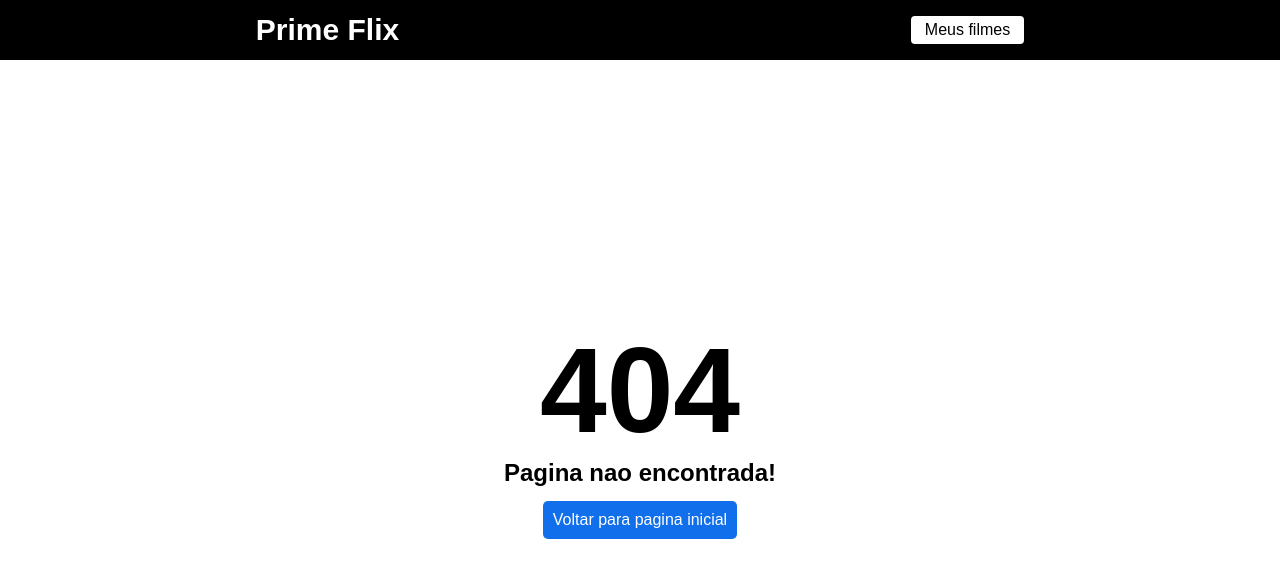
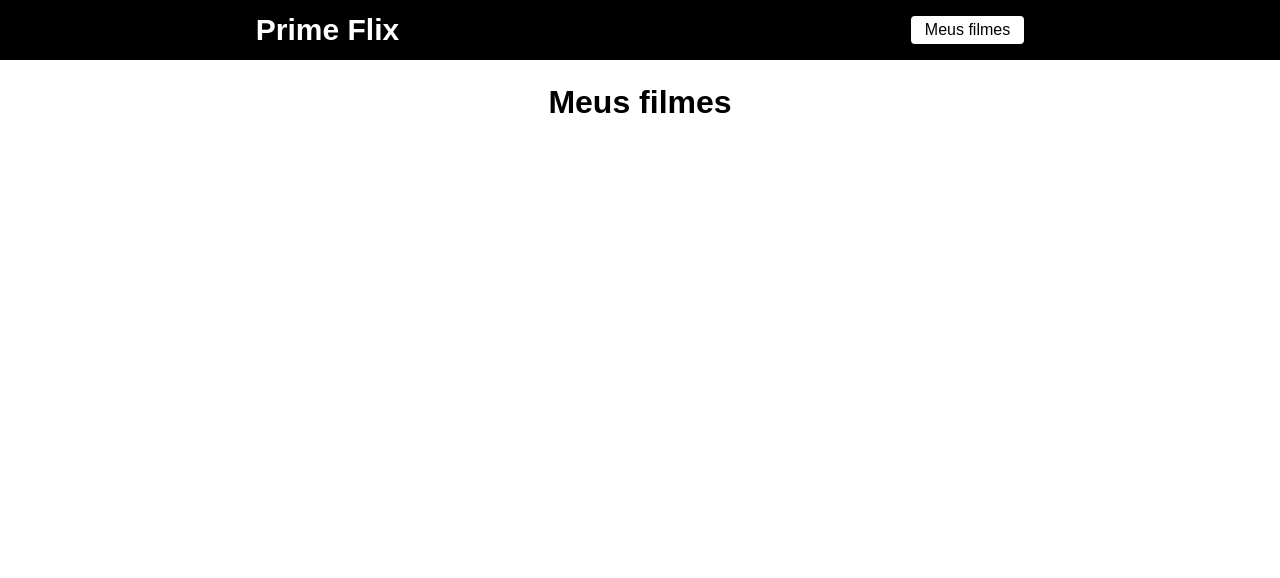
Before and after one commit to gctoledo/primeflix, a React (Create React App) app: page /favorites in a window 1280 px wide. Before the commit this address had no page. Shown: the top 578 px of the page. Built offline with nearby package versions, Linux system fonts and the light colour scheme.

Commit message:
feat: add Favorites page

```diff
--- /dev/null
+++ b/src/pages/Favorites/favorites.css
@@ -0,0 +1,38 @@
+.my-list {
+  margin-top: 24px;
+  display: flex;
+  flex-direction: column;
+  align-items: center;
+}
+
+.my-list h1 {
+  margin-bottom: 14px;
+}
+
+.my-list span {
+  font-size: 18px;
+}
+
+.my-list ul {
+  width: 720px;
+}
+
+.my-list ul li {
+  list-style: none;
+  display: flex;
+  justify-content: space-between;
+  align-items: center;
+  margin-bottom: 14px;
+}
+
+.my-list div {
+  display: flex;
+  justify-content: center;
+  align-items: center;
+}
+
+.my-list div a {
+  text-decoration: none;
+  color: #116feb;
+  margin-right: 14px;
+}
--- /dev/null
+++ b/src/pages/Favorites/index.js
@@ -0,0 +1,33 @@
+import { useState, useEffect } from "react";
+import { Link } from "react-router-dom";
+
+import "./favorites.css";
+
+const Favorites = () => {
+  const [movies, setMovies] = useState([]);
+
+  useEffect(() => {
+    const myList = localStorage.getItem("@primeflix");
+    setMovies(JSON.parse(myList) || []);
+  }, []);
+
+  return (
+    <div className="my-list">
+      <h1>Meus filmes</h1>
+
+      <ul>
+        {movies.map((movie) => (
+          <li key={movie.id}>
+            <span>{movie.title}</span>
+            <div>
+              <Link to={`/movie/${movie.id}`}>Ver detalhes</Link>
+              <button>Excluir</button>
+            </div>
+          </li>
+        ))}
+      </ul>
+    </div>
+  );
+};
+
+export default Favorites;
--- a/src/routes.js
+++ b/src/routes.js
@@ -4,6 +4,7 @@
 import Movie from "./pages/Movie";
 import Header from "./components/Header";
 import Error from "./pages/Error";
+import Favorites from "./pages/Favorites";
 
 const RoutesApp = () => {
   return (
@@ -12,6 +13,7 @@
       <Routes>
         <Route path="/" element={<Home />} />
         <Route path="/movie/:id" element={<Movie />} />
+        <Route path="/favorites" element={<Favorites />} />
 
         <Route path="*" element={<Error />} />
       </Routes>
```
